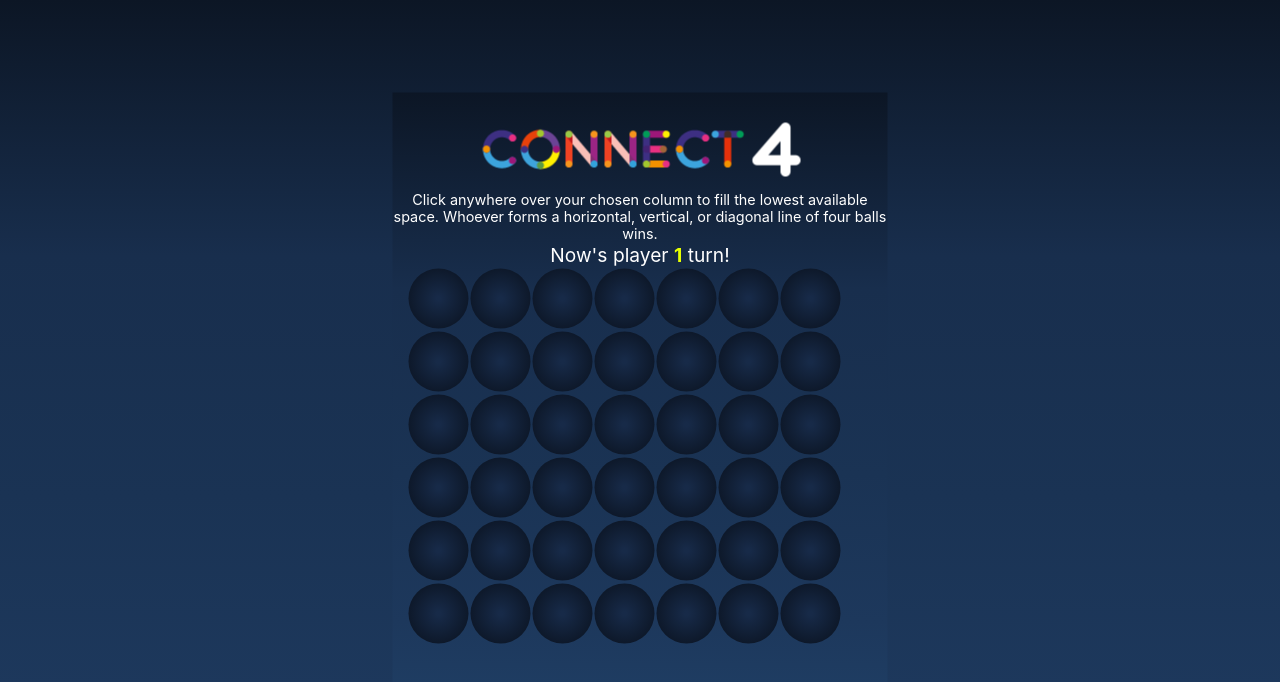
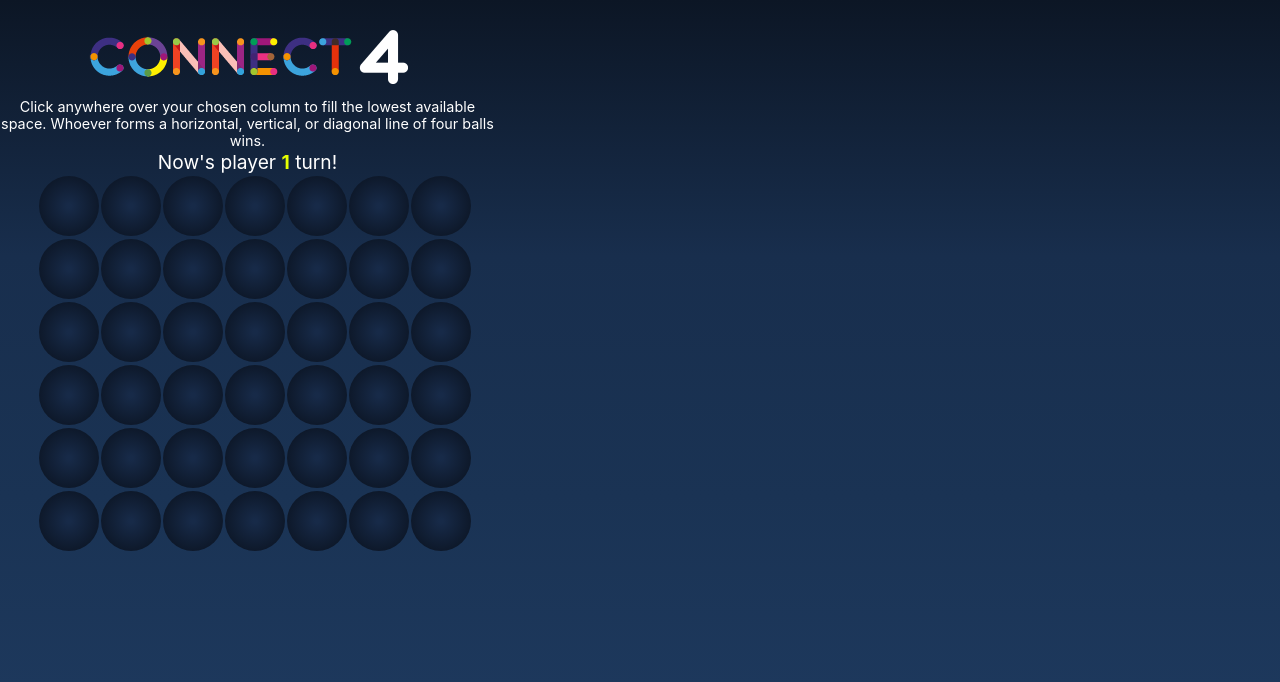
Before and after one commit to kathleenpallotta/connect-four, a React (Create React App) app: page / in a window 1280 px wide. Shown: the top 682 px of the page. Built offline with nearby package versions, Linux system fonts and the light colour scheme; what react-animations would draw is missing.

Commit message:
Update App.css

```diff
--- a/src/App.css
+++ b/src/App.css
@@ -78,13 +78,13 @@
 /*Mobile*/
 
 .body {
-  max-width: 495px;
-  max-height: 615px;
+  max-width: 100%;
+  max-height: 100%;
 }
 
 .board {
-  width: 495px;
-  height: 615px;
+  width: 100%;
+  height: 100%;
   background-image: linear-gradient(180deg,#0c1625 0,#182e4d 32%,#1a3354 62%,#1d385c 86%,#1f3e64 100%);
 }
 
```
